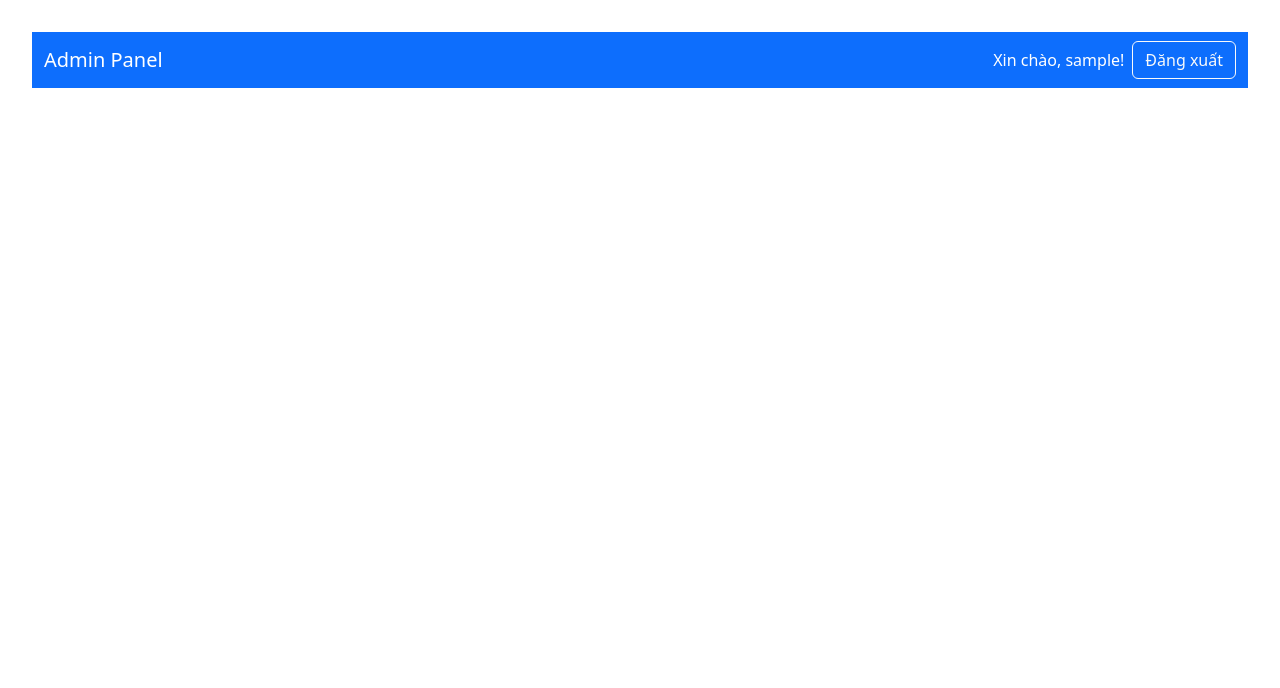
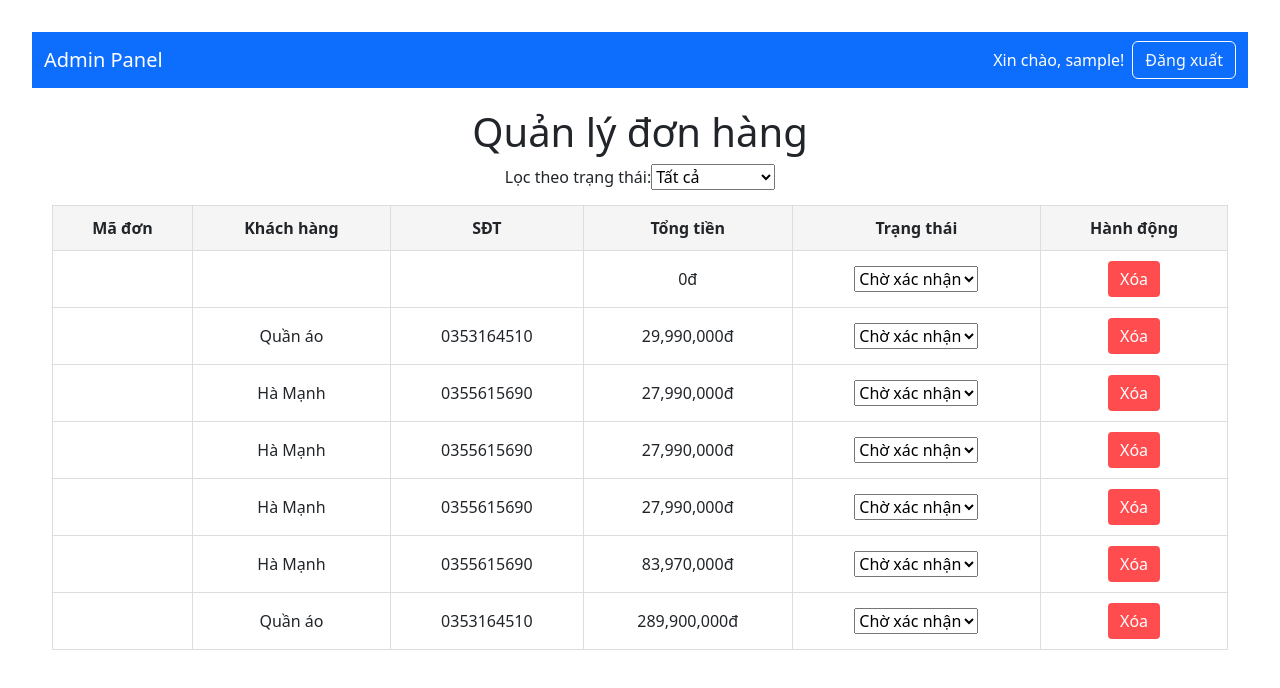
Before and after one commit to MrLuoi/ASM_RA, a React (Vite) app: page /admin/orders in a window 1280 px wide. Shown: the top 688 px of the page. Built offline with nearby package versions, Linux system fonts and the light colour scheme; no server answers; data requests are answered from the project's data file; sample sign-in values are in the browser's storage.

Commit message:
done order

```diff
--- a/db.json
+++ b/db.json
@@ -229,7 +229,8 @@
           "quantity": 1
         }
       ],
-      "id": 2
+      "id": 2,
+      "status": "pending"
     },
     {
       "customerName": "Hà Mạnh",
@@ -345,7 +346,17 @@
     },
     {
       "userId": 4,
-      "items": [],
+      "items": [
+        {
+          "id": 6,
+          "name": "MacBook Air M2",
+          "description": "Laptop mỏng nhẹ với chip M2 mạnh mẽ.",
+          "image": "https://encrypted-tbn0.gstatic.com/images?q=tbn:ANd9GcRC8CkKqS9MRuDff7BsgVHJqaLEU7_MGA5yaw&s",
+          "price": 28990000,
+          "category": "Laptop",
+          "quantity": 10
+        }
+      ],
       "id": 4
     },
     {
--- a/src/App.tsx
+++ b/src/App.tsx
@@ -18,6 +18,7 @@ import "bootstrap/dist/css/bootstrap.min.css";
 import "./App.css";
 import AdminDashboard from "./components/AdminDashboard";
 import NotAuthorized from "./pages/NotAuthorized ";
+import OrderManagement from "./orders/orderManagement";
 
 function App() {
   const location = useLocation();
@@ -37,8 +38,8 @@ function App() {
           <Route path="admin/statis" element={<Statistics />} />
           <Route path="/admin/users" element={<UserManagement />} />
           <Route path="/admin/dashboard" element={<AdminDashboard />} />
-
           <Route path="/not-authorized" element={<NotAuthorized />} />
+          <Route path="/admin/orders" element={<OrderManagement />} />
         </Route>
 
         {/* Routes cho người dùng */}
@@ -48,7 +49,6 @@ function App() {
         <Route path="/product/:id" element={<ProductDetail />} />
         <Route path="/cart" element={<Cart />} />
         <Route path="/checkout" element={<Checkout />} />
-
       </Routes>
 
       {/* Hiển thị thông báo bằng react-hot-toast */}
--- a/src/components/AdminDashboard.tsx
+++ b/src/components/AdminDashboard.tsx
@@ -4,8 +4,9 @@ import "./AdminDashboard.css";
 
 export default function AdminDashboard() {
   const [userCount, setUserCount] = useState<number>(0);
-  const [productCount, setProductCount] = useState<number>(0); // Tổng số lượng thực
+  const [productCount, setProductCount] = useState<number>(0);
   const [orderCount, setOrderCount] = useState<number>(0);
+  const [soldOrderCount, setSoldOrderCount] = useState<number>(0);
   const [totalRevenue, setTotalRevenue] = useState<number>(0);
 
   useEffect(() => {
@@ -27,7 +28,11 @@ export default function AdminDashboard() {
           0
         );
 
-        const revenue = orders.reduce(
+        // Lọc đơn hàng đã bán (status === 'accepted')
+        const soldOrders = orders.filter((order: any) => order.status === "accepted");
+
+        // Tính doanh thu từ các đơn hàng đã bán
+        const revenue = soldOrders.reduce(
           (acc: number, order: any) => acc + (order.totalPrice || 0),
           0
         );
@@ -35,6 +40,7 @@ export default function AdminDashboard() {
         setUserCount(users.length);
         setProductCount(totalProductQuantity);
         setOrderCount(orders.length);
+        setSoldOrderCount(soldOrders.length);
         setTotalRevenue(revenue);
       } catch (err) {
         console.error("Lỗi khi tải dữ liệu:", err);
@@ -61,6 +67,10 @@ export default function AdminDashboard() {
           <p>{orderCount}</p>
         </div>
         <div className="card">
+          <h3>Đơn hàng đã bán</h3>
+          <p>{soldOrderCount}</p>
+        </div>
+        <div className="card">
           <h3>Doanh thu</h3>
           <p>{totalRevenue.toLocaleString()}đ</p>
         </div>
--- /dev/null
+++ b/src/orders/OrderManagement.css
@@ -0,0 +1,36 @@
+.order-management {
+    padding: 20px;
+  }
+
+  .filter {
+    margin-bottom: 15px;
+  }
+
+  .order-table {
+    width: 100%;
+    border-collapse: collapse;
+  }
+
+  .order-table th,
+  .order-table td {
+    border: 1px solid #ddd;
+    padding: 10px;
+    text-align: center;
+  }
+
+  .order-table th {
+    background-color: #f5f5f5;
+  }
+
+  button {
+    background-color: #ff4d4f;
+    color: white;
+    border: none;
+    padding: 6px 12px;
+    cursor: pointer;
+    border-radius: 4px;
+  }
+
+  button:hover {
+    background-color: #d9363e;
+  }
--- /dev/null
+++ b/src/orders/orderManagement.tsx
@@ -0,0 +1,106 @@
+import { useEffect, useState } from "react";
+import axios from "axios";
+import "./OrderManagement.css";
+
+export default function OrderManagement() {
+  const [orders, setOrders] = useState<any[]>([]);
+  const [filterStatus, setFilterStatus] = useState<string>("all");
+
+  useEffect(() => {
+    fetchOrders();
+  }, []);
+
+  const fetchOrders = async () => {
+    try {
+      const res = await axios.get("http://localhost:3000/orders");
+      // Đảm bảo mỗi đơn hàng đều có mảng 'products', nếu không có thì gán mảng rỗng
+      const ordersWithDefaultProducts = res.data.map(order => ({
+        ...order,
+        products: order.products || [] // Gán mảng rỗng nếu 'products' không tồn tại
+      }));
+      setOrders(ordersWithDefaultProducts);
+    } catch (err) {
+      console.error("Lỗi khi tải đơn hàng:", err);
+    }
+  };
+
+  const handleStatusChange = async (id: string, newStatus: string) => {
+    try {
+      await axios.patch(`http://localhost:3000/orders/${id}`, { status: newStatus });
+      fetchOrders();
+    } catch (err) {
+      console.error("Lỗi khi cập nhật trạng thái:", err);
+    }
+  };
+
+  const handleDeleteOrder = async (id: string) => {
+    if (confirm("Bạn có chắc muốn xóa đơn hàng này không?")) {
+      try {
+        await axios.delete(`http://localhost:3000/orders/${id}`);
+        fetchOrders();
+      } catch (err) {
+        console.error("Lỗi khi xóa đơn hàng:", err);
+      }
+    }
+  };
+
+  const filteredOrders =
+    filterStatus === "all"
+      ? orders
+      : orders.filter((order) => order.status === filterStatus);
+
+  return (
+    <div className="order-management">
+      <h1>Quản lý đơn hàng</h1>
+
+      <div className="filter">
+        <label>Lọc theo trạng thái:</label>
+        <select
+          value={filterStatus}
+          onChange={(e) => setFilterStatus(e.target.value)}
+        >
+          <option value="all">Tất cả</option>
+          <option value="pending">Chờ xác nhận</option>
+          <option value="accepted">Đã xác nhận</option>
+          <option value="cancelled">Đã hủy</option>
+        </select>
+      </div>
+
+      <table className="order-table">
+        <thead>
+          <tr>
+            <th>Mã đơn</th>
+            <th>Khách hàng</th>
+            <th>SĐT</th>
+            <th>Tổng tiền</th>
+            <th>Trạng thái</th>
+            <th>Hành động</th>
+          </tr>
+        </thead>
+        <tbody>
+          {filteredOrders.map((order) => (
+            <tr key={order.id}>
+              <td>{order.code}</td>
+              <td>{order.customerName}</td>
+              <td>{order.phone}</td>
+              <td>{(order.totalPrice || 0).toLocaleString()}đ</td>
+              <td>
+                <select
+                  value={order.status}
+                  onChange={(e) => handleStatusChange(order.id, e.target.value)}
+                >
+                  <option value="pending">Chờ xác nhận</option>
+                  <option value="accepted">Đã xác nhận</option>
+                  <option value="cancelled">Đã hủy</option>
+                </select>
+              </td>
+              <td>
+                <button onClick={() => handleDeleteOrder(order.id)}>Xóa</button>
+              </td>
+            </tr>
+          ))}
+        </tbody>
+      </table>
+    </div>
+  );
+}
```
